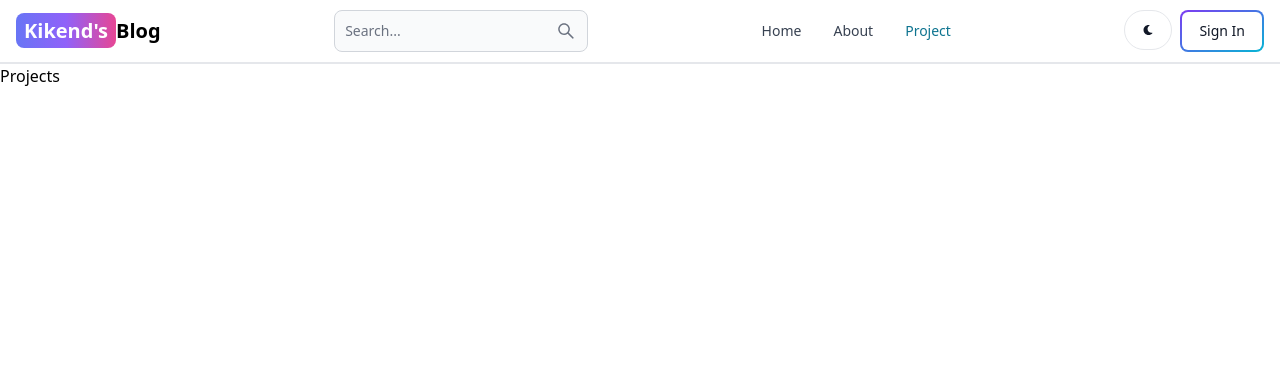
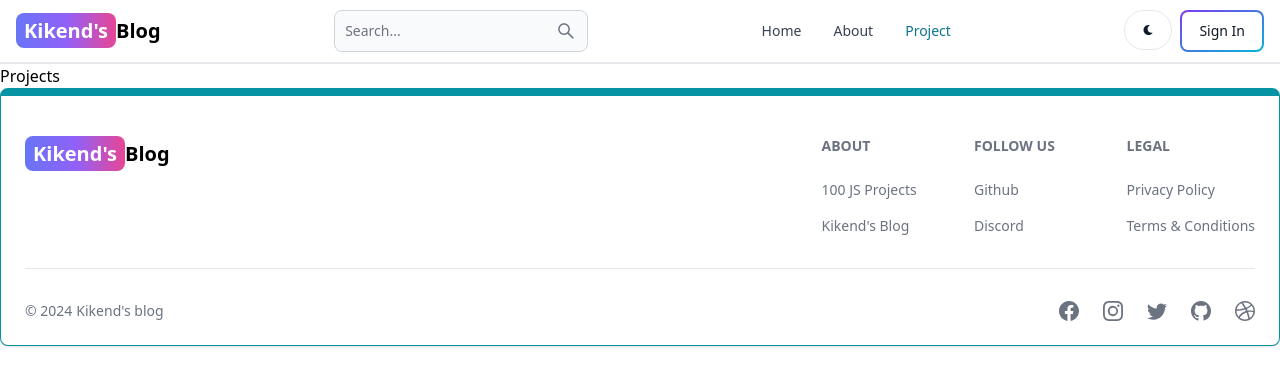
Before and after one commit to kike-Pinto/mern-blog, a React (Vite) app in the folder client/: page /projects in a window 1280 px wide. Shown: the top 386 px of the page. Built offline with nearby package versions, Linux system fonts and the light colour scheme.

Commit message:
create footer component

```diff
--- a/client/src/App.jsx
+++ b/client/src/App.jsx
@@ -7,6 +7,7 @@
 import Dashboard from './pages/Dashboard'
 import Projects from './pages/Projects'
 import Header from './components/Header'
+import Footer from './components/Footer'
 
 const App = () => {
   return (
@@ -20,6 +21,7 @@
         <Route path='/dashboard' element={<Dashboard />} />
         <Route path='/projects' element={<Projects />} />
       </Routes>
+      <Footer />
     </BrowserRouter>
   )
 }
--- /dev/null
+++ b/client/src/components/Footer.jsx
@@ -0,0 +1,94 @@
+import React from 'react'
+import { Footer } from 'flowbite-react'
+import { Link } from 'react-router-dom'
+import {
+  BsFacebook,
+  BsInstagram,
+  BsTwitter,
+  BsGithub,
+  BsDribbble,
+} from 'react-icons/bs'
+
+const FooterComp = () => {
+  return (
+    <Footer container className='border border-t-8 border-teal-500'>
+      <div className='w-full max-w-7xl mx-auto'>
+        <div className='grid w-full justify-between sm:flex md:grid-cols-1'>
+          <div className='mt-5'>
+            <Link
+              to='/'
+              className='self-center whitespace-nowrap text-lg sm:text-xl font-semibold dark:text-white'
+            >
+              <span className='px-2 py-1 bg-gradient-to-r from-indigo-500 via-purple-500 to-pink-500 rounded-lg text-white'>
+                Kikend&apos;s
+              </span>
+              Blog
+            </Link>
+          </div>
+          <div className='grid grid-cols-2 gap-8 mt-4 sm:grid-cols-3 sm:gap-6'>
+            <div>
+              <Footer.Title title='About' />
+              <Footer.LinkGroup col>
+                <Footer.Link
+                  href='https://www.100jsprojects.com'
+                  target='_blank'
+                  rel='noopener noreferrer'
+                >
+                  100 JS Projects
+                </Footer.Link>
+                <Footer.Link
+                  href='/about'
+                  target='_blank'
+                  rel='noopener noreferrer'
+                >
+                  Kikend&apos;s Blog
+                </Footer.Link>
+              </Footer.LinkGroup>
+            </div>
+
+            <div>
+              <Footer.Title title='Follow us' />
+              <Footer.LinkGroup col>
+                <Footer.Link
+                  href='https://www.github.com/kike-pinto'
+                  target='_blank'
+                  rel='noopener noreferrer'
+                >
+                  Github
+                </Footer.Link>
+                <Footer.Link href='#' target='_blank' rel='noopener noreferrer'>
+                  Discord
+                </Footer.Link>
+              </Footer.LinkGroup>
+            </div>
+
+            <div>
+              <Footer.Title title='Legal' />
+              <Footer.LinkGroup col>
+                <Footer.Link href='#'>Privacy Policy</Footer.Link>
+                <Footer.Link href='#'>Terms &amp; Conditions</Footer.Link>
+              </Footer.LinkGroup>
+            </div>
+          </div>
+        </div>
+        <Footer.Divider />
+        <div className='w-full sm:flex sm:items-center sm:justify-between'>
+          <Footer.Copyright
+            href='#'
+            by="Kikend's blog"
+            year={new Date().getFullYear()}
+          />
+          <div className='flex gap-6 sm:mt-0 mt-5 sm:justify-center'>
+            <Footer.Icon href='#' icon={BsFacebook} />
+            <Footer.Icon href='#' icon={BsInstagram} />
+            <Footer.Icon href='#' icon={BsTwitter} />
+            <Footer.Icon href='https://github.com/kike-pinto' icon={BsGithub} />
+            <Footer.Icon href='#' icon={BsDribbble} />
+          </div>
+        </div>
+      </div>
+    </Footer>
+  )
+}
+
+export default FooterComp
```
